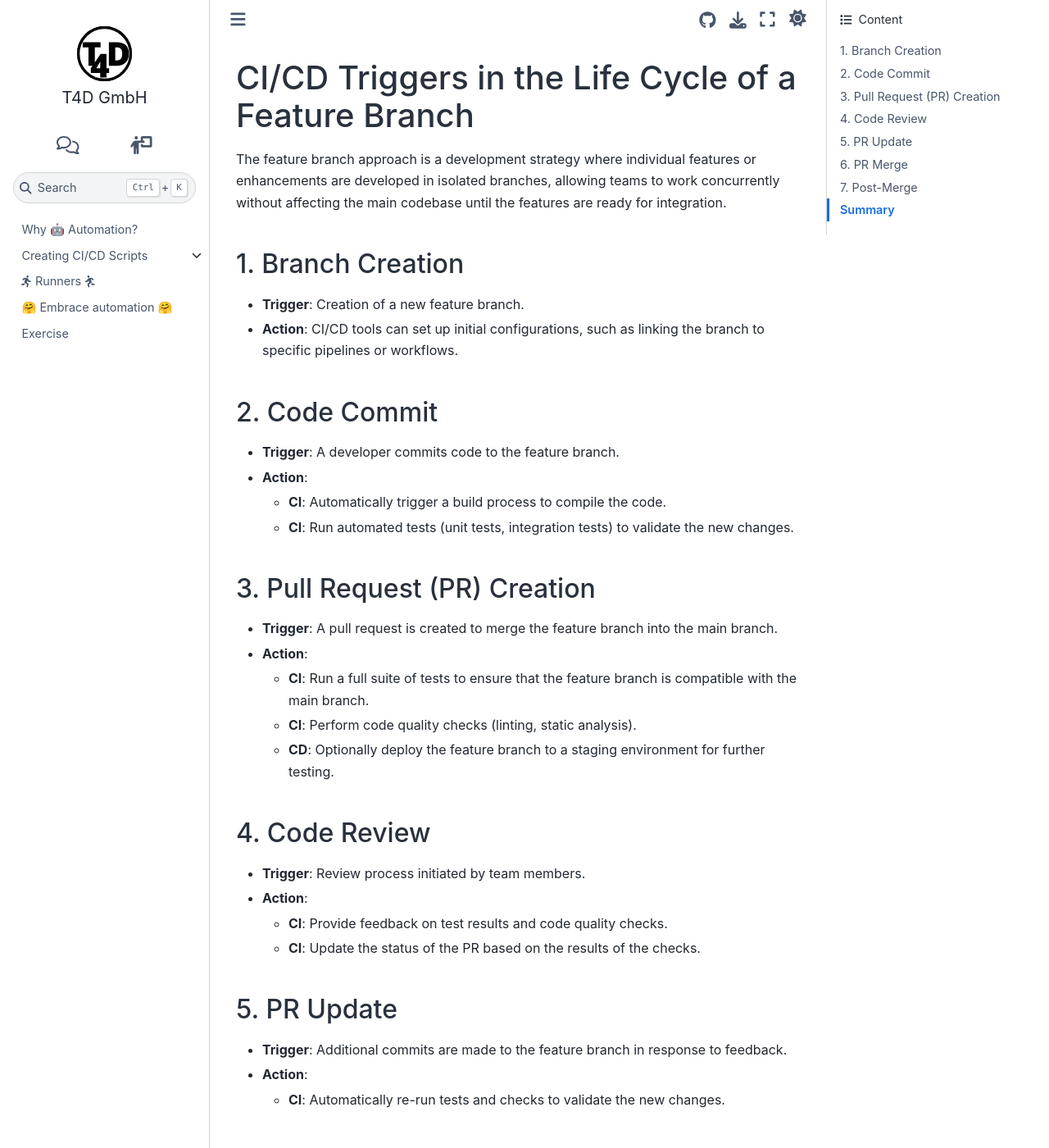
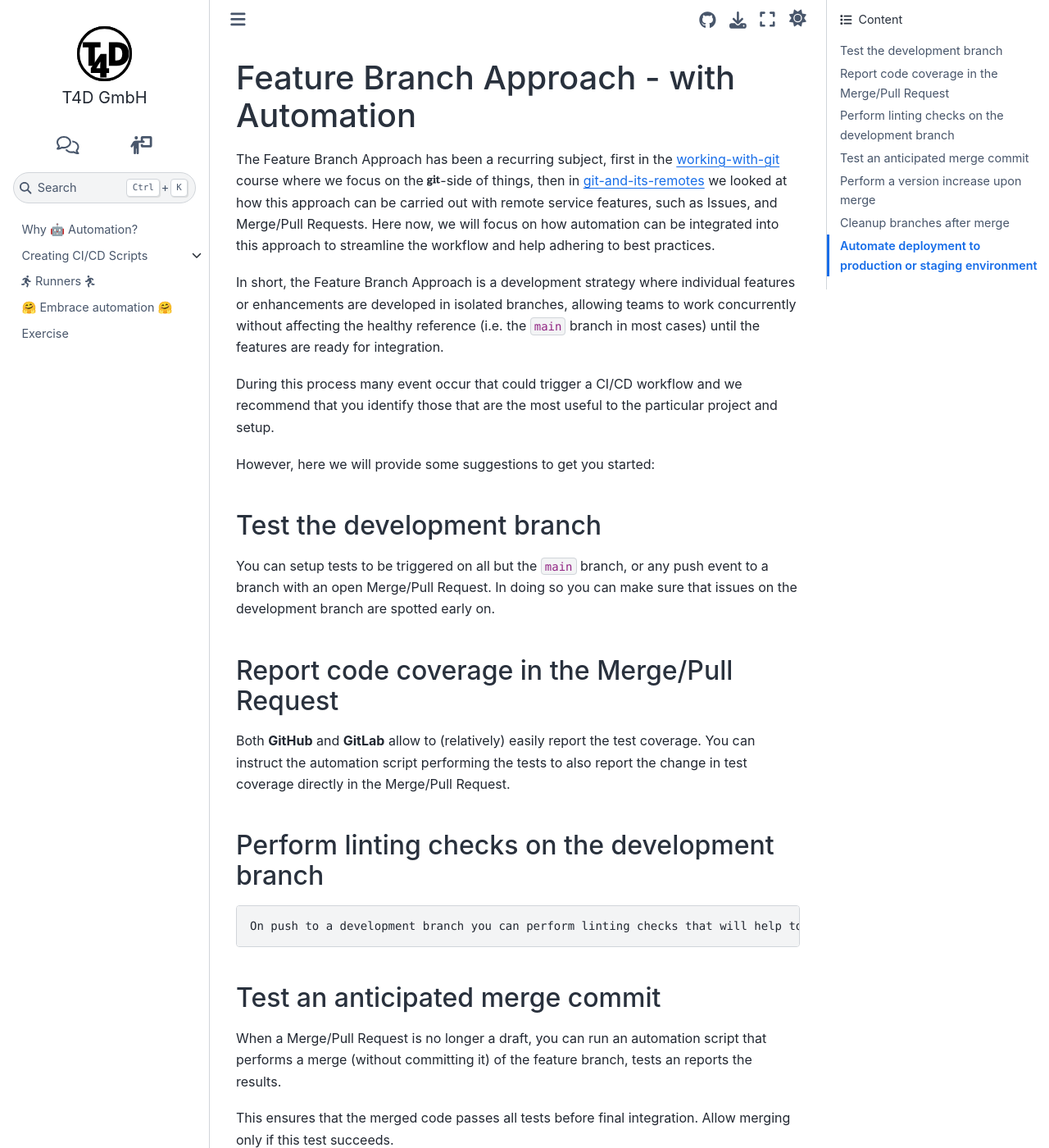
Before and after one commit to t4d-gmbh/ci-cd-workflows, a Sphinx documentation site: the page built from source/content/embrace_automation/feature_branch_automated.md, in a window 1280 px wide and 1400 px high. Shown: the whole window at 82% size. Built offline with Sphinx 7.4.7 and the Sphinx Book theme 1.1.4, drawn with Linux system fonts in a browser that asks for light colours; the version number could not be read and is left out; some of the changed text lies outside the part shown.

Commit message:
minimal version done

````diff
--- a/source/content/embrace_automation/feature_branch_automated.md
+++ b/source/content/embrace_automation/feature_branch_automated.md
@@ -1,45 +1,94 @@
-## CI/CD Triggers in the Life Cycle of a Feature Branch
+## Feature Branch Approach - with Automation
 
-The feature branch approach is a development strategy where individual features or enhancements are developed in isolated branches, allowing teams to work concurrently without affecting the main codebase until the features are ready for integration.
+{% if page %}
+The Feature Branch Approach has been a recurring subject, first in the [working-with-git](https://t4d-gmbh.github.io/working-with-git/content/feature_branch/index.html) course where we focus on the <i class="fab fa-git"></i>-side of things, then in [git-and-its-remotes](https://t4d-gmbh.github.io/git-and-its-remotes/content/project_management/index.html#feature-branch-approach-reloaded) we looked at how this approach can be carried out with remote service features, such as Issues, and Merge/Pull Requests.
+Here now, we will focus on how automation can be integrated into this approach to streamline the workflow and help adhering to best practices.
 
-### 1. Branch Creation
-- **Trigger**: Creation of a new feature branch.
-- **Action**: CI/CD tools can set up initial configurations, such as linking the branch to specific pipelines or workflows.
 
-### 2. Code Commit
-- **Trigger**: A developer commits code to the feature branch.
-- **Action**:
-  - **CI**: Automatically trigger a build process to compile the code.
-  - **CI**: Run automated tests (unit tests, integration tests) to validate the new changes.
+In short, the Feature Branch Approach is a development strategy where individual features or enhancements are developed in isolated branches, allowing teams to work concurrently without affecting the healthy reference (i.e. the `main` branch in most cases) until the features are ready for integration.
 
-### 3. Pull Request (PR) Creation
-- **Trigger**: A pull request is created to merge the feature branch into the main branch.
-- **Action**:
-  - **CI**: Run a full suite of tests to ensure that the feature branch is compatible with the main branch.
-  - **CI**: Perform code quality checks (linting, static analysis).
-  - **CD**: Optionally deploy the feature branch to a staging environment for further testing.
+During this process many event occur that could trigger a CI/CD workflow and we recommend that you identify those that are the most useful to the particular project and setup.
 
-### 4. Code Review
-- **Trigger**: Review process initiated by team members.
-- **Action**:
-  - **CI**: Provide feedback on test results and code quality checks.
-  - **CI**: Update the status of the PR based on the results of the checks.
+However, here we will provide some suggestions to get you started:
+{% endif %}
 
-### 5. PR Update
-- **Trigger**: Additional commits are made to the feature branch in response to feedback.
-- **Action**:
-  - **CI**: Automatically re-run tests and checks to validate the new changes.
 
-### 6. PR Merge
-- **Trigger**: The pull request is approved and merged into the main branch.
-- **Action**:
-  - **CD**: Automatically deploy the changes to a production or staging environment, depending on the workflow.
-  - **CD**: If using feature toggles, enable the new feature for users.
 
-### 7. Post-Merge
-- **Trigger**: The feature branch is merged and possibly deleted.
-- **Action**:
-  - **CI/CD**: Trigger any necessary cleanup tasks, such as removing temporary resources or notifying team members of the successful deployment.
+{% if slide %}- **{% else %}#### {% endif %}Test the development branch{% if slide %}**{% endif %}
+{% if page %}
 
-### Summary
-CI/CD should be triggered at various stages of the feature branch life cycle to ensure code quality, facilitate collaboration, and streamline the deployment process. This approach helps maintain a robust development workflow and reduces the risk of integration issues.
+You can setup tests to be triggered on all but the `main` branch, or any push event to a branch with an open Merge/Pull Request.
+In doing so you can make sure that issues on the development branch are spotted early on.
+
+{% endif %}
+{% if slide %}- **{% else %}#### {% endif %}Report code coverage in the Merge/Pull Request{% if slide %}**{% endif %}
+{% if page %}
+
+Both **GitHub** and **GitLab** allow to (relatively) easily report the test coverage.
+You can instruct the automation script performing the tests to also report the change in test coverage directly in the Merge/Pull Request.
+
+{% endif %}
+{% if slide %}- **{% else %}#### {% endif %}Perform linting checks on the development branch{% if slide %}**{% endif %}
+{% if page %}
+
+    On push to a development branch you can perform linting checks that will help to keep a well structured codebase during the development process of a feature.
+
+{% endif %}
+{% if slide %}- **{% else %}#### {% endif %}Test an anticipated merge commit{% if slide %}**{% endif %}
+{% if page %}
+
+When a Merge/Pull Request is no longer a draft, you can run an automation script that performs a merge (without committing it) of the feature branch, tests an reports the results.
+
+This ensures that the merged code passes all tests before final integration.
+Allow merging only if this test succeeds.
+
+In **GitLab** such a test could look like this:
+
+```yaml
+# .gitlab-ci.yml
+stages:
+  - merge
+
+variables:
+  GIT_STRATEGY: fetch
+
+merge_and_test:
+  stage: merge
+  script:
+    - echo "Anticipating merge commit and testing..."
+    - git fetch origin main
+    - git checkout -b temp-merge-branch
+    - git merge --no-commit origin/main
+    - echo "Running tests after merge..."
+    - # run your tests here
+  rules:
+    - if: '$CI_MERGE_REQUEST_ID && $CI_MERGE_REQUEST_DRAFT == "false"'
+  when: manual  # Remove it the job should run automatically
+```
+
+{% endif %}
+{% if slide %}- **{% else %}#### {% endif %}Perform a version increase upon merge{% if slide %}**{% endif %}
+{% if page %}
+
+You can setup and trigger a process that will create a new <i class="fab fa-git"></i> tag as soon as a feature branch is merged.
+The process might fetch the latest tag, increase its minor version number by 1 and push a new tag, or you can use pre-existing tools, such as [semantic-release](https://github.com/semantic-release/semantic-release) for **GitHub** to perform that task for you.
+
+{% endif %}
+{% if slide %}- **{% else %}#### {% endif %}Cleanup branches after merge{% if slide %}**{% endif %}
+{% if page %}
+
+A good idea is to automate the cleanup of branches that are merged and no longer used.
+```{tip}
+This is also a relatively easy automation task to start with!
+```
+
+{% endif %}
+{% if slide %}- **{% else %}#### {% endif %}Automate deployment to production or staging environment{% if slide %}**{% endif %}
+{% if page %}
+If you are working on a project that can somehow be deployed, like a static website that you want to deploy to [**GitHub**-](https://pages.github.com/) or [**GitLab**- pages](https://docs.gitlab.com/ee/user/project/pages/), you can setup a deployment script that runs on every update (i.e. `push`) to your healthy reference.
+
+```{note}
+The very content you are watching right now is depolyed just like this!
+Checkout the [`pages.yml`](https://github.com/t4d-gmbh/ci-cd-workflows/blob/main/.github/workflows/pages.yml) Workflow to see how exactly this is done.
+``
+{% endif %}
````
Also changed, not shown: source/content/embrace_automation/considerations/debugging.md (added, +29 -0 lines), source/content/embrace_automation/considerations/index.md (added, +17 -0 lines), source/content/embrace_automation/considerations/own_docker.md (renamed from source/content/embrace_automation/some_considerations.md, +1 -3 lines), source/content/embrace_automation/index.md (+5 -7 lines), source/content/embrace_automation/recap.md (added, +22 -0 lines).
